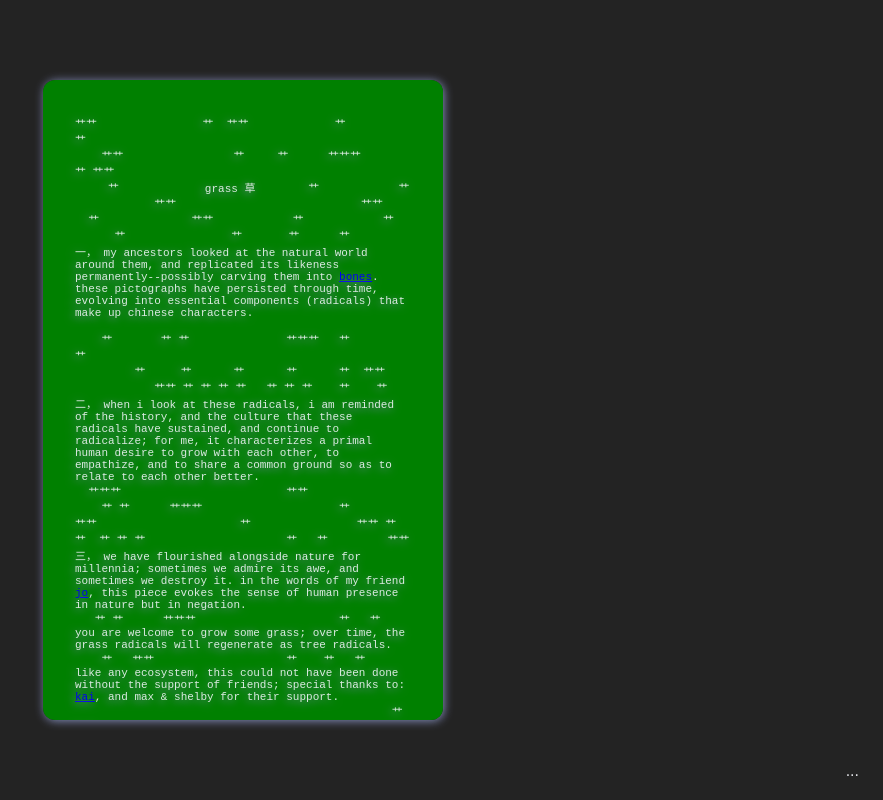
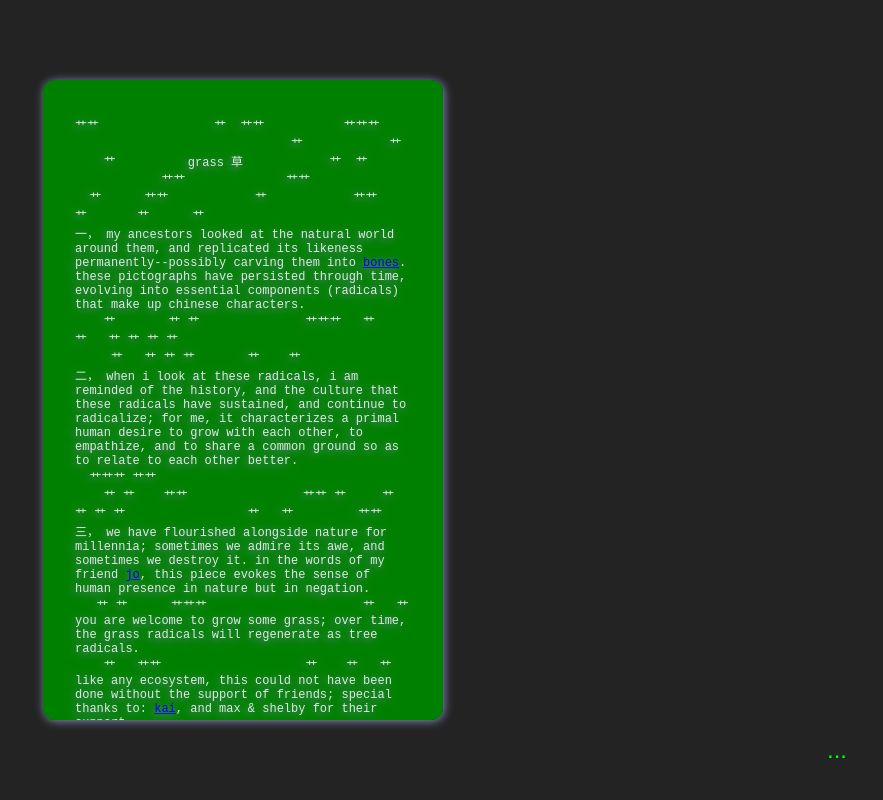
Before and after one commit to iguannalin/roots, a plain HTML site: page index.html in a window 1280 px wide. Shown: the top 800 px of the page, without its empty margins (397-1280 px from the left). Drawn offline with Linux system fonts and the light colour scheme; no server answers.

Commit message:
made text larger

```diff
--- a/index.css
+++ b/index.css
@@ -70,11 +70,11 @@ span {
 }
 
 button {
-  color: var(--main-text-color);
+  color: lime;
   border: none;
-  font-size: 16px;
+  font-size: 24px;
   background-color: transparent;
-  padding: 8px 12px;
+  padding: 36px 24px 24px;
 }
 
 #help button:hover {
@@ -83,7 +83,6 @@ button {
 }
 
 #info {
-  /* display: none; */
   z-index: 100;
   position: fixed;
   height: 80vh;
@@ -97,7 +96,7 @@ button {
 }
 
 pre {
-  font-size: 11px;
+  font-size: 12px;
   padding: 24px 32px;
   white-space: pre-wrap;
 }
```
Also changed, not shown: info.txt.
